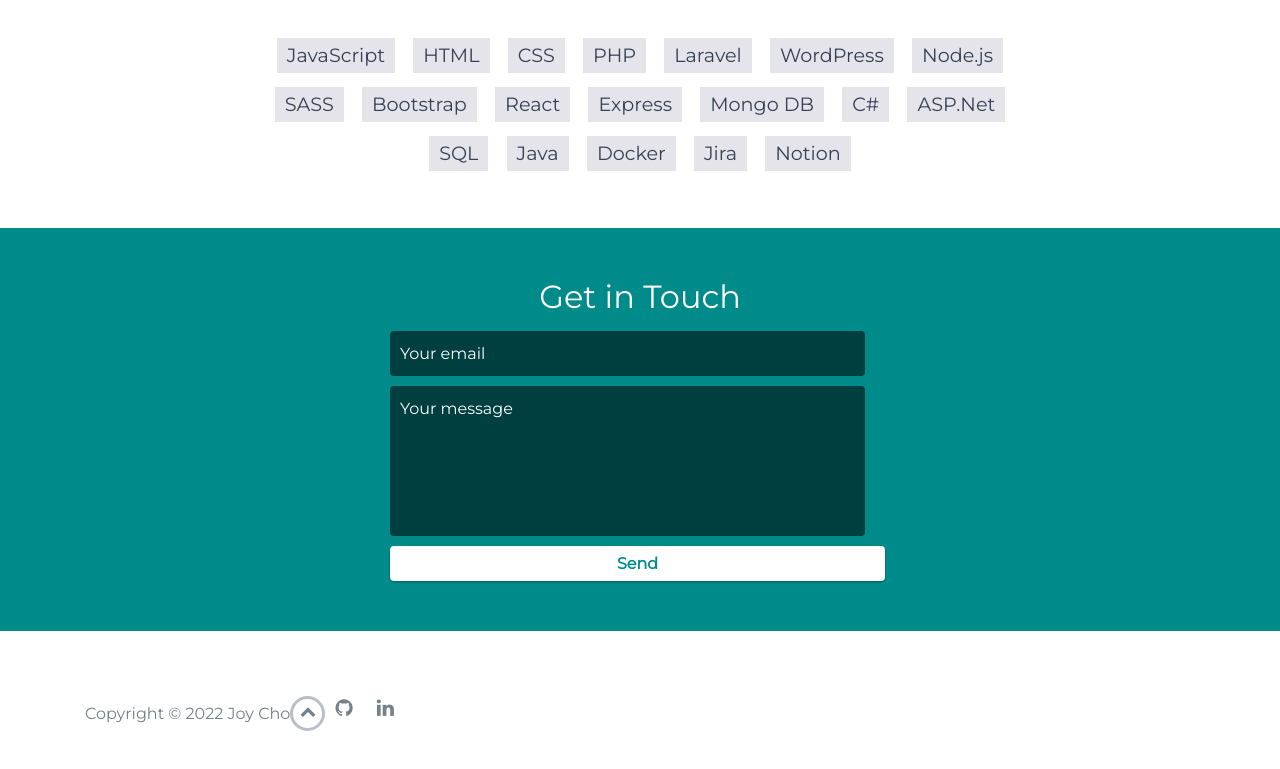
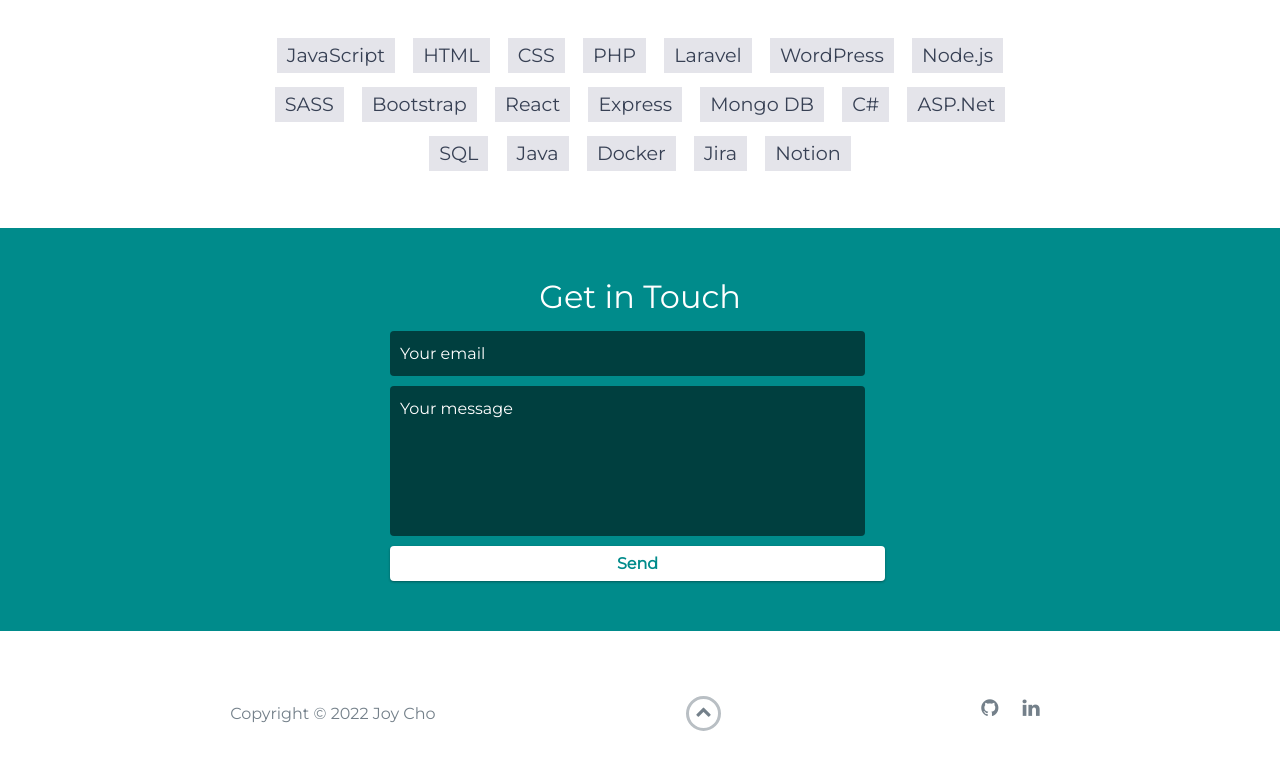
Before and after one commit to JoyyCho/Portfolio_Live, a website: page index.html in a window 1280 px wide. Shown: the part 3574-4343 px from the top of the page. Drawn offline with nearby package versions, Linux system fonts and the light colour scheme.

Commit message:
footer stlye

```diff
--- a/index.html
+++ b/index.html
@@ -297,7 +297,7 @@
     <footer>
         <div class="container">
             <div class="row">
-                <div class="col d-flex">
+                <div class="col">
                     <div class="copyright">
                         <p>
                             Copyright &copy; <span id="current-year">2022</span> Joy Cho
--- a/scss/styles.scss
+++ b/scss/styles.scss
@@ -254,6 +254,17 @@
 
 footer {
     padding: 50px 0;
+    max-width: 1100px; //added
+    margin: 0 auto; //added
+}
+
+footer .col{
+    display: flex;
+    flex-direction: row;
+}
+
+footer .col div{
+    margin: 0 auto;
 }
 
 .copyright {
@@ -1044,6 +1055,10 @@
 
     #contact-form button{
         width: 100%;
-      }
+    }
+
+    footer .col{
+        flex-direction: column;
+    }
 
 }
```
Also changed, not shown: scss/styles.css, 1 other file.
